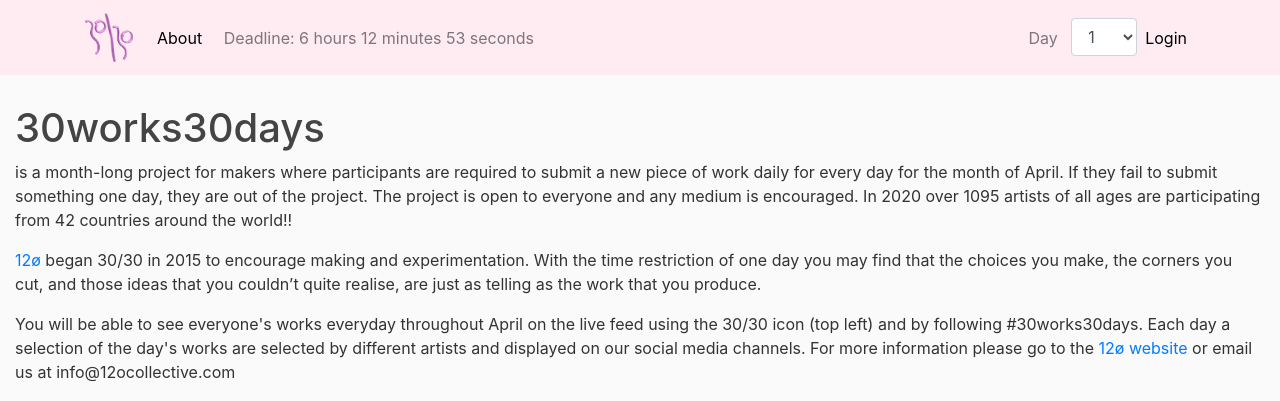
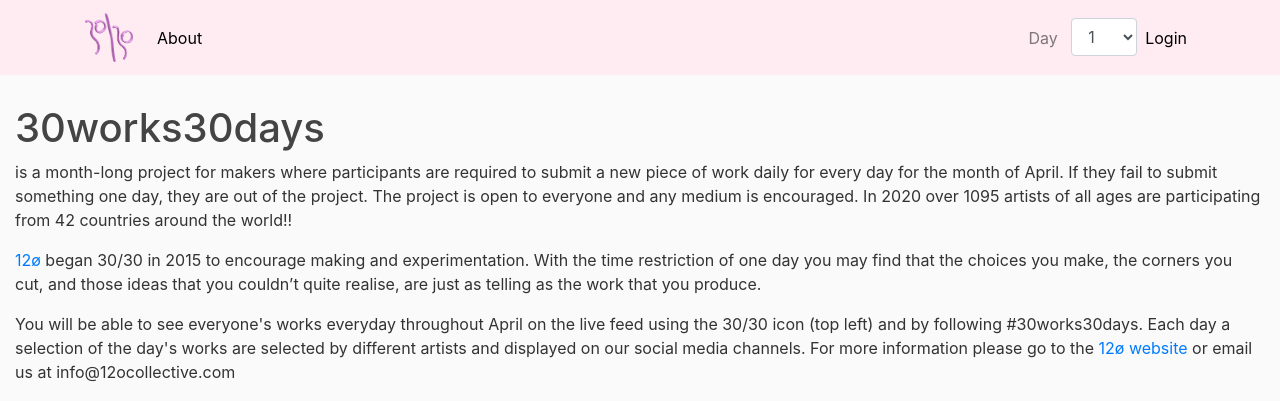
Before and after one commit to 30works/thirty-works, a Django app: template thirtyworks/blog/templates/blog/about.html in a window 1280 px wide. Shown: the top 401 px of the page. Run offline with Django 3.2, Linux system fonts and the light colour scheme; the template is opened without the code that fills it, so the values that code supplies are empty; some libraries are stand-ins or nearby versions.

Commit message:
remove deadline timer

```diff
--- a/thirtyworks/blog/templates/blog/base.html
+++ b/thirtyworks/blog/templates/blog/base.html
@@ -42,37 +42,6 @@
             <div class="navbar-nav mr-auto">
 <!--              <a class="nav-item nav-link" href="/">Home</a>-->
                 <a class="nav-item nav-link" href="{% url 'blog-about' %}">About&nbsp&nbsp&nbsp</a>
-
-<!--                                  <h4 id="countdown"></h4>-->
-                <span class='navbar-text' id='countdown'>
-<!--                <h2>Day: {{ day_number }}</h2>-->
-                  <script>
-var options = {
-    timeZone: 'Europe/London',
-//    year: 'numeric', month: 'numeric', day: 'numeric',
-//   hour: 'numeric', minute: 'numeric', second: 'numeric',
-};
-var x = setInterval(function() {
-var day_n = {{ day_number }} + 1;
-var d = new Date();
-var n = d.getTimezoneOffset();
-// var deadline = new Date("April ${day_n}, 2020 23:00:00").getTime();
-var deadline = new Date(`2020-04-30T00:00:00`).getTime();
-var adjusted_deadline = deadline - n*60000;
-var now = new Date().getTime();
-var t = deadline - now;
-var days = Math.floor(t / (1000 * 60 * 60 * 24));
-var hours = Math.floor((t%(1000 * 60 * 60 * 24))/(1000 * 60 * 60));
-var minutes = Math.floor((t % (1000 * 60 * 60)) / (1000 * 60));
-var seconds = Math.floor((t % (1000 * 60)) / 1000);
-document.getElementById("countdown").innerHTML = "Deadline: " + hours + " hours " + minutes + " minutes " + seconds + " seconds ";
-
-    if (t < 0) {
-        clearInterval(x);
-        document.getElementById("countdown").innerHTML = "Deadline: EXPIRED";
-    }
-}, 1000);
-                   </script>
 
             </div>
             <!-- Navbar Right Side -->
```
